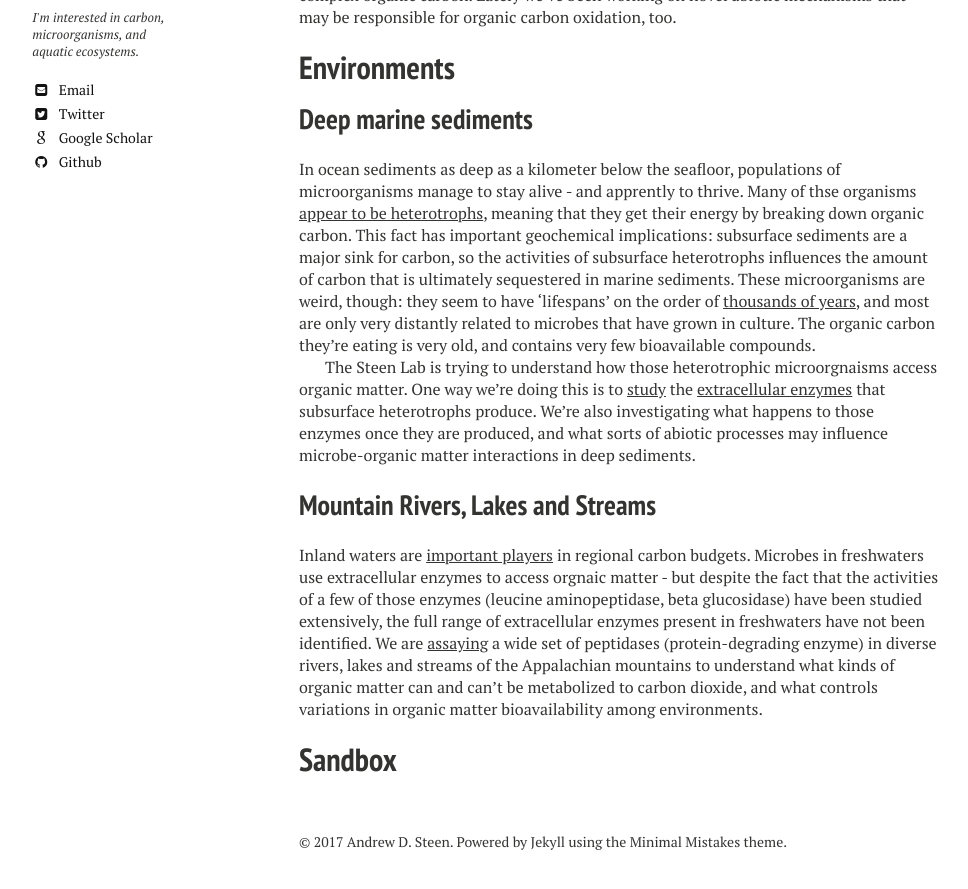
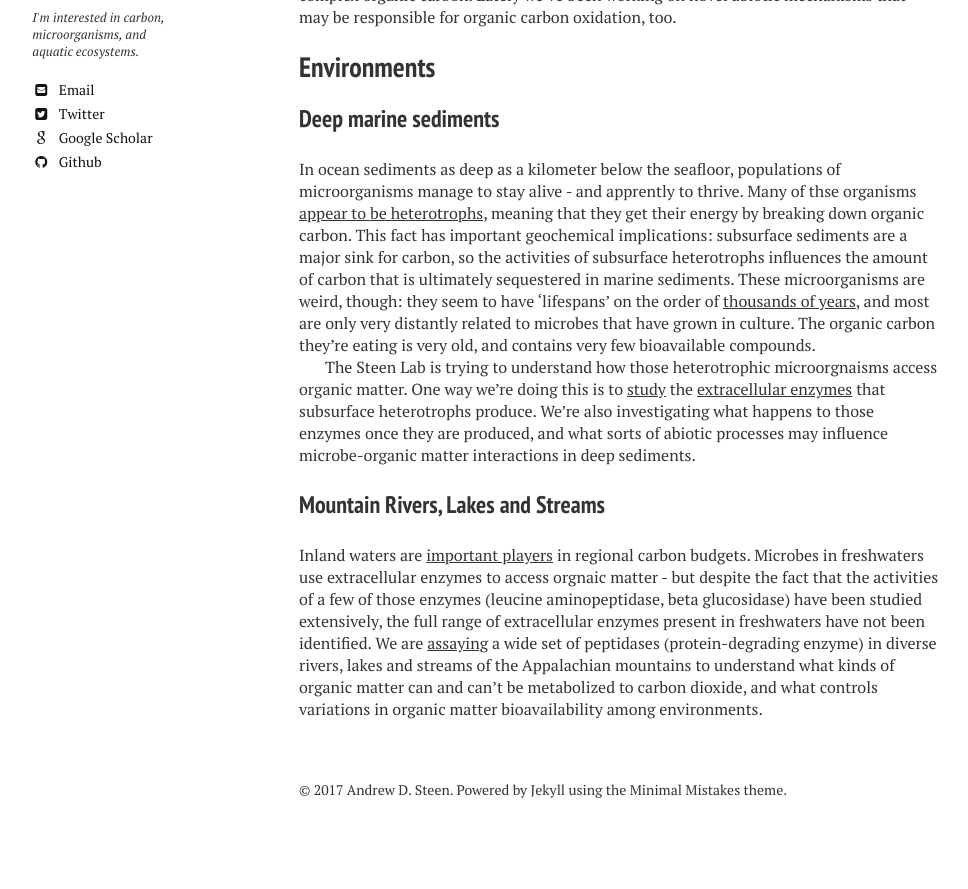
Before and after one commit to adsteen/adsteen.github.io, a Jekyll site: the page built from index.md, in a window 1280 px wide and 900 px high, scrolled down 670 px. Shown: the top 889 px of the window, without its empty margins (21-989 px from the left). Built offline with Jekyll 4.4.1, drawn with Linux system fonts in a browser that asks for light colours; nearby versions of some CDN libraries; our own code applies the rules of GitHub Pages for plain Markdown files; after the commit the page ends 1518 px from its top, so only the background shows below that.

Commit message:
removed 'sandbox' link

```diff
--- a/index.md
+++ b/index.md
@@ -8,20 +8,18 @@ image:
 share: false
 ---
 
-# Overview of the Steen Lab
+## Overview of the Steen Lab
 
 We're in the Department of Earth and Planetary Sciences at the University of Tennessee in Knoxville. We're trying to understand how organic carbon gets oxidized in aquatic environments. Since heterotrophic microorganisms play a big role in this, we spend a lot of time thinking about the extracellular enzymes that microorganisms use to break down complex organic carbon. Lately we've been working on novel abiotic mechanisms that may be responsible for organic carbon oxidation, too.
 
-# Environments
+## Environments
 
-## Deep marine sediments
+### Deep marine sediments
 
 In ocean sediments as deep as a kilometer below the seafloor, populations of microorganisms manage to stay alive - and apprently to thrive. Many of thse organisms [appear to be heterotrophs](http://www.pnas.org/content/103/10/3846.short), meaning that they get their energy by breaking down organic carbon. This fact has important geochemical implications: subsurface sediments are a major sink for carbon, so the activities of subsurface heterotrophs influences the amount of carbon that is ultimately sequestered in marine sediments. These microorganisms are weird, though: they seem to have 'lifespans' on the order of [thousands of years](http://www.nature.com/nrmicro/journal/v11/n2/abs/nrmicro2939.html), and most are only very distantly related to microbes that have grown in culture. The organic carbon they're eating is very old, and contains very few bioavailable compounds.
 
 The Steen Lab is trying to understand how those heterotrophic microorgnaisms access organic matter. One way we're doing this is to [study](http://trace.tennessee.edu/utk_gradthes/4072/) the [extracellular enzymes](http://link.springer.com/article/10.1007/s10533-013-9906-5) that subsurface heterotrophs produce. We're also investigating what happens to those enzymes once they are produced, and what sorts of abiotic processes may influence microbe-organic matter interactions in deep sediments.
 
-## Mountain Rivers, Lakes and Streams
+### Mountain Rivers, Lakes and Streams
 
 Inland waters are [important players](http://link.springer.com.proxy.lib.utk.edu:90/article/10.1007/s10021-006-9013-8) in regional carbon budgets. Microbes in freshwaters use extracellular enzymes to access orgnaic matter - but despite the fact that the activities of a few of those enzymes (leucine aminopeptidase, beta glucosidase) have been studied extensively, the full range of extracellular enzymes present in freshwaters have not been identified. We are [assaying](https://www.overleaf.com/articles/field-trip-report-peec-may-2015-novel-peptidase-activities-in-diverse-freshwaters-of-the-pocono-mountains-pa/xfghpttrhmxq/viewer.pdf) a wide set of peptidases (protein-degrading enzyme) in diverse rivers, lakes and streams of the Appalachian mountains to understand what kinds of organic matter can and can't be metabolized to carbon dioxide, and what controls variations in organic matter bioavailability among environments.
-
-# Sandbox
```
